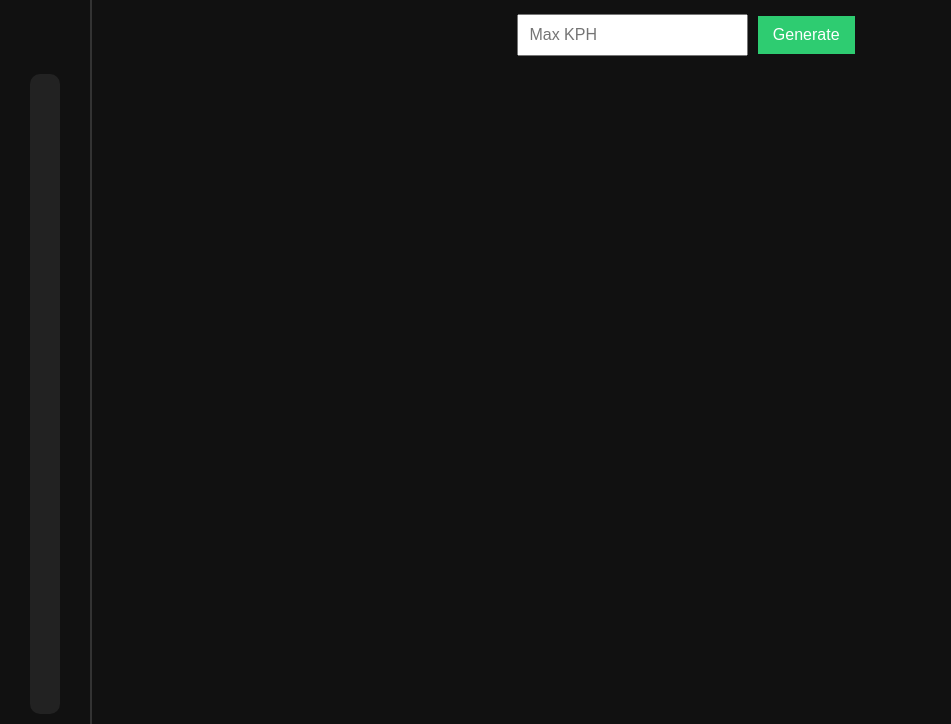
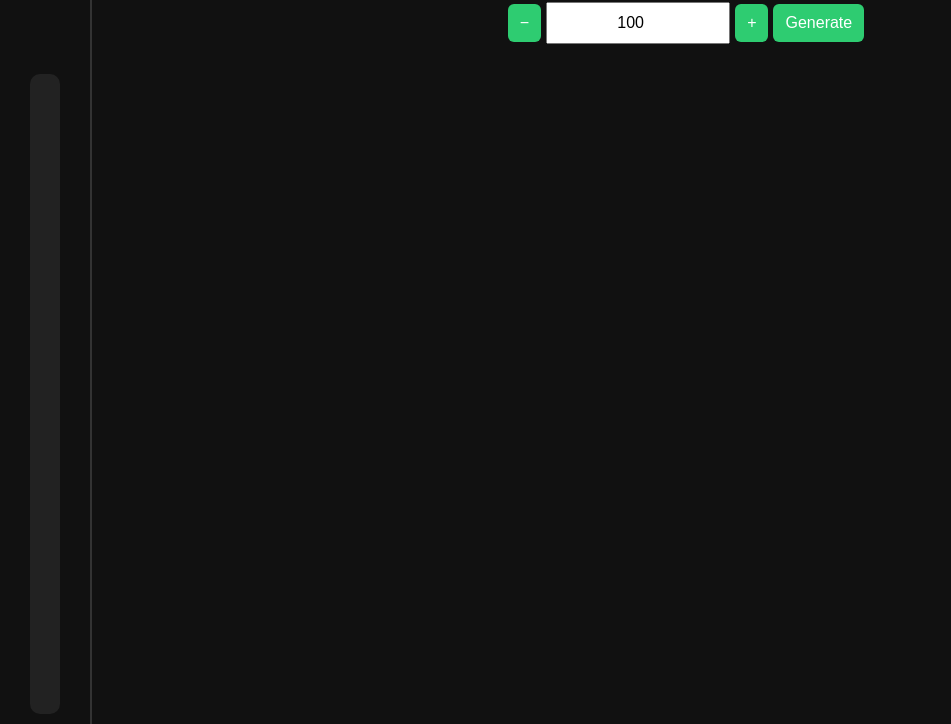
Before and after one commit to Pugbos/Rocket-League-KPH-Challenge, a plain HTML site: page index.html in a window 1280 px wide. Shown: the part 86-810 px from the top of the page, without its empty margins (0-951 px from the left). Drawn offline with Linux system fonts and the light colour scheme.

Commit message:
Update index.html with improved UI controls and styling

```diff
--- a/index.html
+++ b/index.html
@@ -14,6 +14,7 @@ body {
     display: flex;
 }
 
+/* LEFT PROGRESS BAR */
 #leftPanel {
     width: 90px;
     height: 100vh;
@@ -22,6 +23,7 @@ body {
     align-items: center;
     justify-content: flex-end;
     border-right: 2px solid #333;
+    position: relative;
     padding-bottom: 10px;
 }
 
@@ -49,27 +51,48 @@ body {
     transition: height 0.15s ease;
 }
 
+/* MAIN */
 #main {
     flex: 1;
     padding: 20px;
     text-align: center;
 }
 
+h1 {
+    margin-top: 10px;
+}
+
+/* CONTROLS */
+.controls {
+    margin: 10px;
+    display: flex;
+    justify-content: center;
+    align-items: center;
+    gap: 5px;
+}
+
 input {
     padding: 10px;
     font-size: 16px;
+    width: 160px;
+    text-align: center;
 }
 
 button {
-    padding: 10px 15px;
+    padding: 10px 12px;
     font-size: 16px;
     cursor: pointer;
     background: #2ecc71;
     border: none;
     color: white;
-    margin-left: 5px;
+    border-radius: 6px;
 }
 
+button:active {
+    transform: scale(0.95);
+}
+
+/* GRID */
 .grid {
     display: grid;
     grid-template-columns: repeat(auto-fill, minmax(60px, 1fr));
@@ -98,6 +121,7 @@ button {
     border-color: #2ecc71;
 }
 
+/* click animation */
 .pop {
     animation: pop 0.12s ease;
 }
@@ -122,8 +146,16 @@ button {
 <div id="main">
     <h1>Rocket League KPH Challenge</h1>
 
-    <input id="maxKph" type="number" placeholder="Max KPH">
-    <button onclick="generate()">Generate</button>
+    <!-- NEW + / - CONTROLS -->
+    <div class="controls">
+        <button onclick="changeMax(-10)">−</button>
+
+        <input id="maxKph" type="number" value="100">
+
+        <button onclick="changeMax(10)">+</button>
+
+        <button onclick="generate()">Generate</button>
+    </div>
 
     <div class="grid" id="grid"></div>
 </div>
@@ -131,6 +163,17 @@ button {
 <script>
 let completed = JSON.parse(localStorage.getItem("kph")) || [];
 let max = 0;
+
+function changeMax(amount) {
+    const input = document.getElementById("maxKph");
+    let value = parseInt(input.value) || 0;
+
+    value += amount;
+    if (value < 0) value = 0;
+    if (value > 2000) value = 2000;
+
+    input.value = value;
+}
 
 function sound() {
     const ctx = new (window.AudioContext || window.webkitAudioContext)();
```
